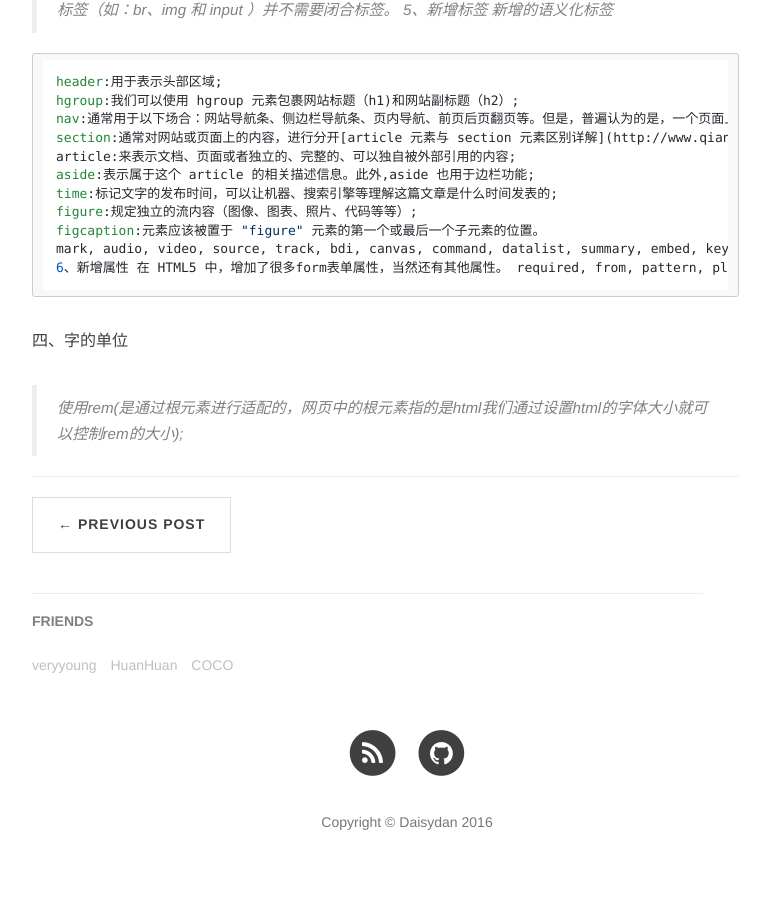
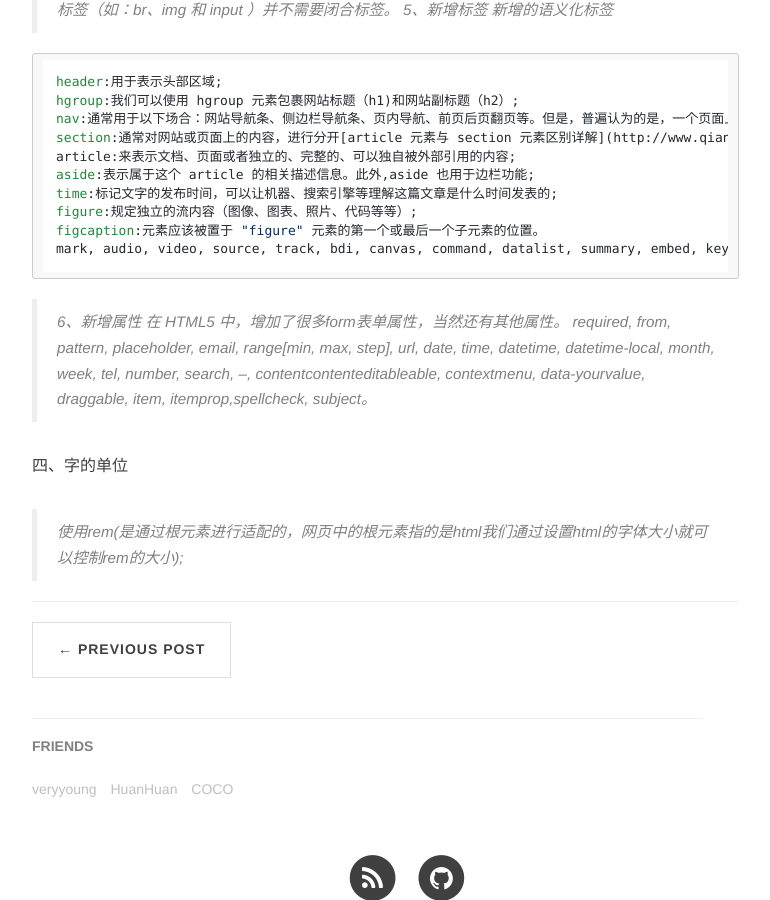
Before and after one commit to dandanzhou/dandanzhou.github.io, a Jekyll site: the page built from _posts/2015-10-30-yidong-web.markdown, in a window 1280 px wide and 900 px high, scrolled down 1364 px. Shown: the whole window, without its empty margins (233-1003 px from the left). Built offline with Jekyll 4.4.1, drawn with Linux system fonts in a browser that asks for light colours; nearby versions of some CDN libraries; comment, search, counter and statistics services are not loaded.

Commit message:
fix the bug

```diff
--- a/_posts/2015-10-30-yidong-web.markdown
+++ b/_posts/2015-10-30-yidong-web.markdown
@@ -54,7 +54,8 @@ tags:
     figure:规定独立的流内容（图像、图表、照片、代码等等）;
     figcaption:元素应该被置于 "figure" 元素的第一个或最后一个子元素的位置。
     mark, audio, video, source, track, bdi, canvas, command, datalist, summary, embed, keygen, meter, output, progress, rp, rt, ruby。
-    6、新增属性 在 HTML5 中，增加了很多form表单属性，当然还有其他属性。 required, from, pattern, placeholder, email, range[min, max, step], url, date, time, datetime, datetime-local, month, week, tel, number, search, --, contentcontenteditableable, contextmenu, data-yourvalue, draggable, item, itemprop,spellcheck, subject。
+
+  > 6、新增属性 在 HTML5 中，增加了很多form表单属性，当然还有其他属性。 required, from, pattern, placeholder, email, range[min, max, step], url, date, time, datetime, datetime-local, month, week, tel, number, search, --, contentcontenteditableable, contextmenu, data-yourvalue, draggable, item, itemprop,spellcheck, subject。
 
 四、字的单位
 
```
Also changed, not shown: 1 other file.
